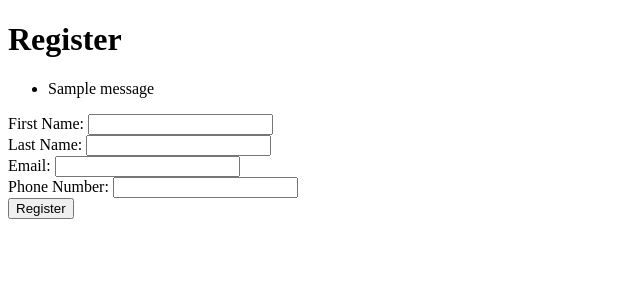
After one commit to diegowalhernandes/prenota, a Flask app: page /register in a window 1280 px wide. The commit adds this page. Shown: the top 300 px of the page, without its empty margins (0-640 px from the left). Run offline with Flask 3, Linux system fonts and the light colour scheme; tables that the repository leaves empty hold one stand-in row (values such as "Sample post"); one stand-in notice (Sample message) is shown.

Commit message:
creating bd and link with register

```diff
--- a/app.py
+++ b/app.py
@@ -1,6 +1,8 @@
 from flask import Flask, render_template, redirect, url_for, flash, request
 from app import create_app, db
 from app.models import Property
+from app.models import User
+
 
 app = create_app()
 
@@ -45,6 +47,49 @@ def add_property():
 
     return render_template("add_property.html")
 
+@app.route("/register", methods=["GET", "POST"])
+def register():
+    if request.method == "POST":
+        # Coleta os dados do formulário
+        first_name = request.form.get("first_name")
+        last_name = request.form.get("last_name")
+        email = request.form.get("email")
+        phone_number = request.form.get("phone_number")
+
+        # Verifica se os campos foram preenchidos
+        if not all([first_name, last_name, email, phone_number]):
+            flash("All fields are required.", "danger")
+            return redirect(url_for("register"))
+
+        # Verifica se o email ou número de telefone já existem no banco
+        existing_user = User.query.filter(
+            (User.email == email) | (User.phone_number == phone_number)
+        ).first()
+        if existing_user:
+            flash("Email or phone number already exists.", "danger")
+            return redirect(url_for("register"))
+
+        # Tenta criar e salvar o novo usuário
+        try:
+            new_user = User(
+                first_name=first_name,
+                last_name=last_name,
+                email=email,
+                phone_number=phone_number,
+            )
+            db.session.add(new_user)
+            db.session.commit()
+            flash("User registered successfully!", "success")
+            return redirect(url_for("register"))
+        except Exception as e:
+            db.session.rollback()
+            flash(f"Error saving user: {e}", "danger")
+            return redirect(url_for("register"))
+
+    return render_template("register.html")
+
+
+
 
 @app.route("/view_properties")
 def view_properties():
@@ -52,4 +97,6 @@ def view_properties():
 
 
 if __name__ == "__main__":
+    with app.app_context():
+        db.create_all()
     app.run(host="0.0.0.0", port=8080)
--- a/app/__init__.py
+++ b/app/__init__.py
@@ -7,10 +7,14 @@ migrate = Migrate()
 
 def create_app():
     app = Flask(__name__)
-    app.config['SQLALCHEMY_DATABASE_URI'] = 'sqlite:///stayhub.db'
+    app.config['SQLALCHEMY_DATABASE_URI'] = 'sqlite:///stayhub.db'  # Substitua pelo banco que está usando
     app.config['SECRET_KEY'] = 'your_secret_key'
 
     db.init_app(app)
     migrate.init_app(app, db)
 
+    with app.app_context():
+        from app.models import Property, User
+        db.create_all()  # Cria tabelas se elas não existirem
+
     return app
--- a/app/templates/home.html
+++ b/app/templates/home.html
@@ -7,5 +7,7 @@
     <h1>Welcome to StayHub</h1>
     <a href="{{ url_for('view_properties') }}" class="btn btn-primary">View Properties</a> |
     <a href="{{ url_for('add_property') }}" class="btn btn-success">Add Property</a>
+    <a href="{{ url_for('register') }}" class="btn btn-primary">Register</a>
+
 
 </body>
--- /dev/null
+++ b/app/templates/register.html
@@ -0,0 +1,39 @@
+<!DOCTYPE html>
+<html lang="en">
+<head>
+    <meta charset="UTF-8">
+    <meta name="viewport" content="width=device-width, initial-scale=1.0">
+    <title>Register</title>
+</head>
+<body>
+    <h1>Register</h1>
+
+    <!-- Exibir mensagens de flash -->
+    {% with messages = get_flashed_messages(with_categories=true) %}
+      {% if messages %}
+        <ul>
+          {% for category, message in messages %}
+            <li class="{{ category }}">{{ message }}</li>
+          {% endfor %}
+        </ul>
+      {% endif %}
+    {% endwith %}
+
+    <!-- Formulário -->
+    <form action="{{ url_for('register') }}" method="POST">
+        <label for="first_name">First Name:</label>
+        <input type="text" id="first_name" name="first_name" required><br>
+
+        <label for="last_name">Last Name:</label>
+        <input type="text" id="last_name" name="last_name" required><br>
+
+        <label for="email">Email:</label>
+        <input type="email" id="email" name="email" required><br>
+
+        <label for="phone_number">Phone Number:</label>
+        <input type="tel" id="phone_number" name="phone_number" required><br>
+
+        <button type="submit">Register</button>
+    </form>
+</body>
+</html>
```
Also changed, not shown: app/models.py (+16 -0 lines), setup_db.py (deleted, +0 -9 lines), sqlite.py (added, +16 -0 lines), instance/stayhub.db, stayhub.db (added).
